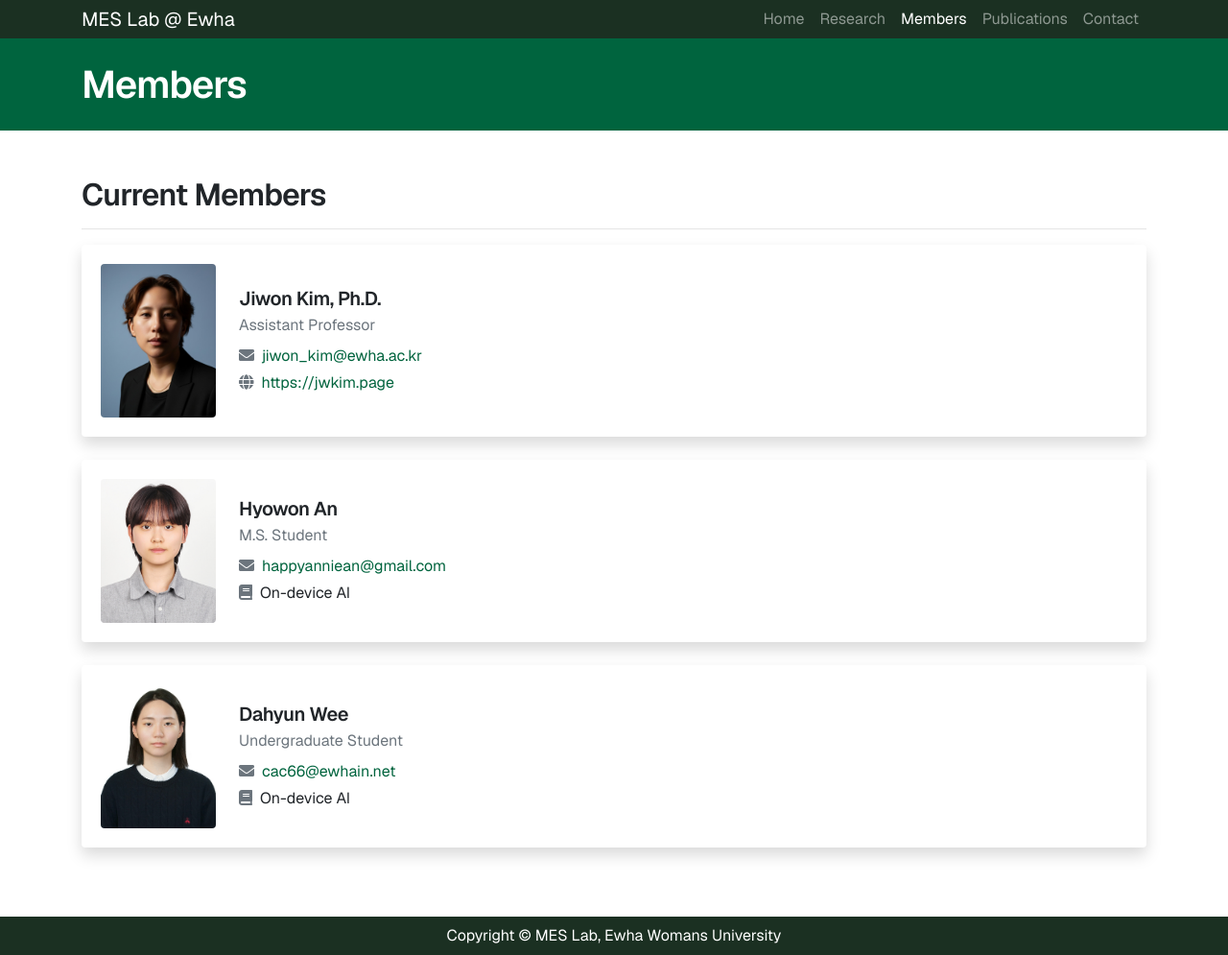
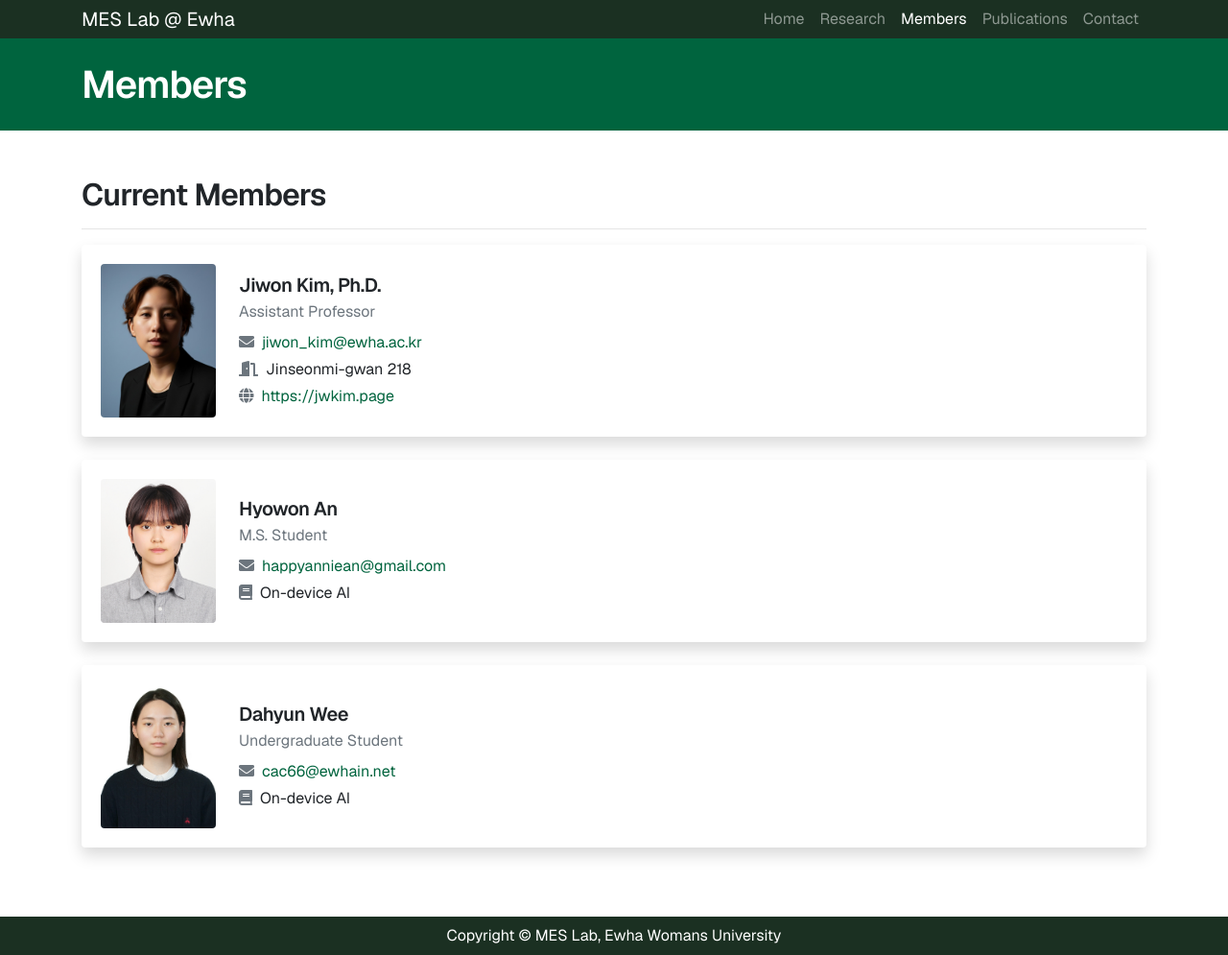
Before and after one commit to MAIS-Lab/mais-lab.github.io, a Jekyll site: the page built from _pages/members.md, in a window 1280 px wide. Shown: the whole page at 96% size. Built offline with Jekyll 4.4.1, drawn with Linux system fonts in a browser that asks for light colours.

Commit message:
feat: add professor office information

```diff
--- a/_pages/members.md
+++ b/_pages/members.md
@@ -28,6 +28,10 @@
         <p class="mb-1">
           <i class="fas fa-envelope mr-1 text-secondary"></i>
           <a href="mailto:jiwon_kim@ewha.ac.kr">jiwon_kim@ewha.ac.kr</a>
+        </p>
+        <p class="mb-1">
+          <i class="fas fa-door-open mr-1 text-secondary"></i>
+          Jinseonmi-gwan 218
         </p>
         <p class="mb-0">
           <i class="fas fa-globe mr-1 text-secondary"></i>
```
